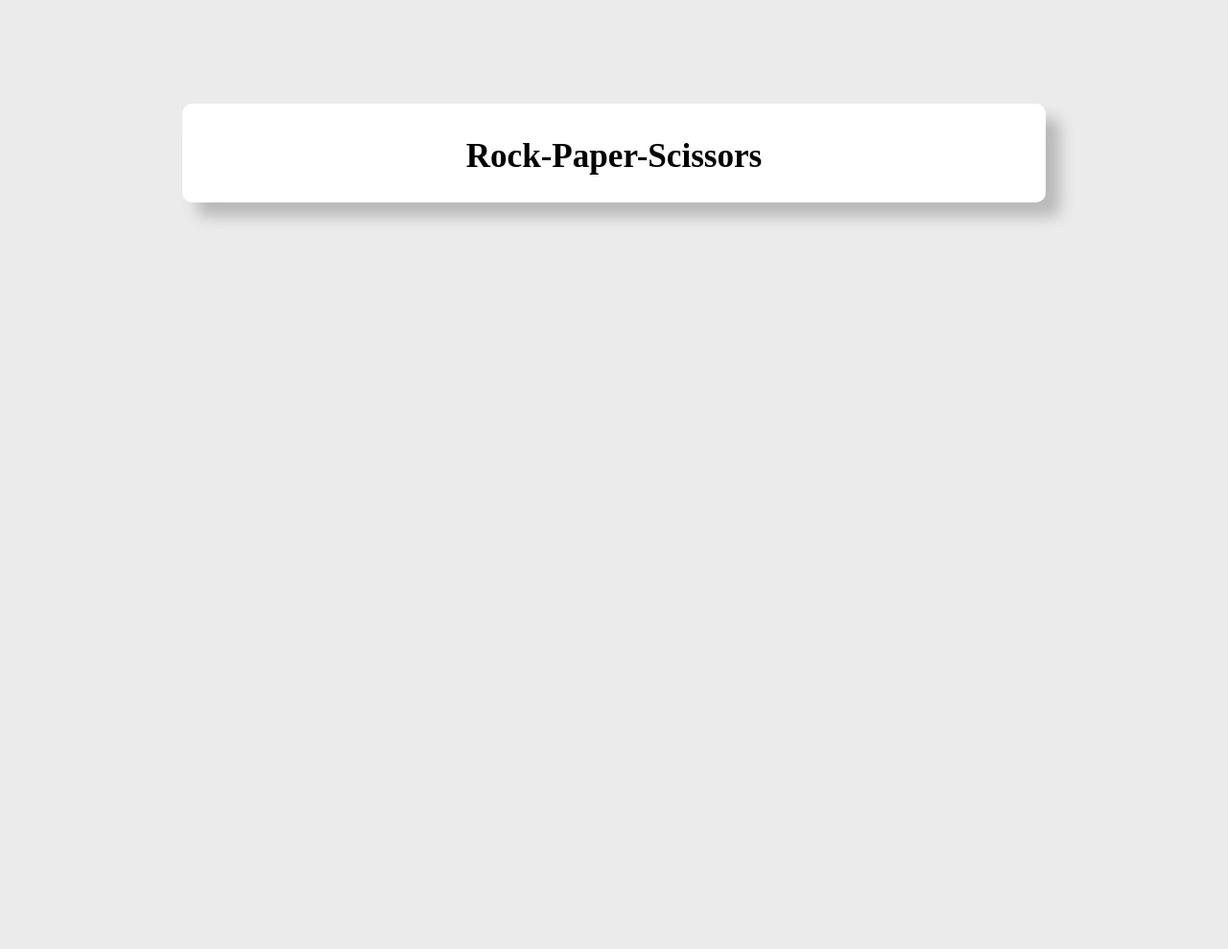
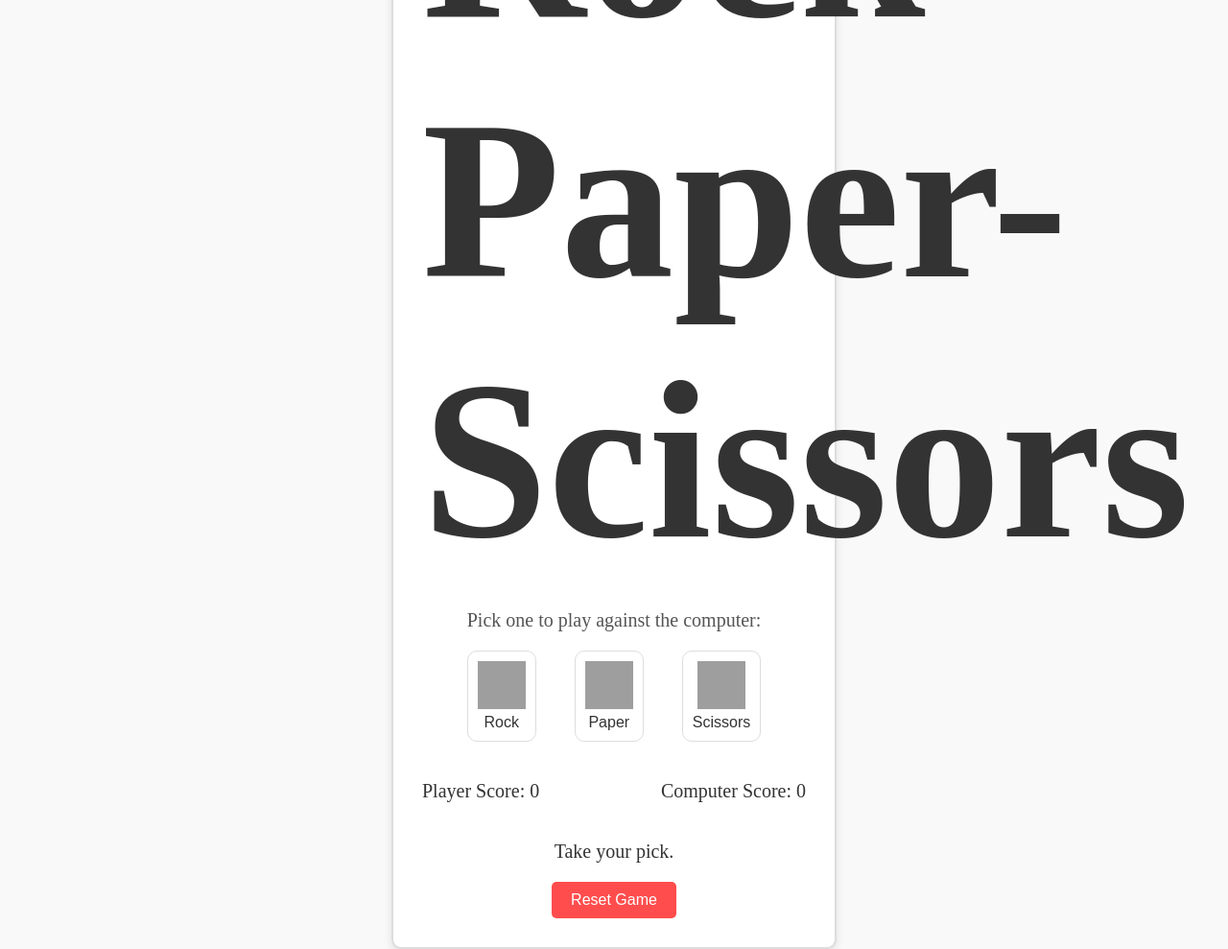
Before and after one commit to msolo30/rock_paper_scissors, a plain HTML site: page index.html in a window 1280 px wide. Shown: the whole page at 96% size. Before the commit the page ends 800 px from the top, so only its background shows below. Drawn offline with Linux system fonts and the light colour scheme; grey boxes are pictures that could not be loaded.

Commit message:
finished

```diff
--- a/index.html
+++ b/index.html
@@ -4,11 +4,37 @@
     <meta charset="UTF-8">
     <meta name="viewport" content="width=device-width, initial-scale=1.0">
     <title>Rock-Paper-Scissors</title>
-    <link rel = "stylesheet" href="style.css">
+    <link rel="stylesheet" href="style.css">
 </head>
 <body>
-    <div class ="title">
-        <h3>Rock-Paper-Scissors</h3>
+    <div class="container">
+        <h1>Rock-Paper-Scissors</h1>
+        <p class="instructions">Pick one to play against the computer:</p>
+        <div class="button-container">
+            <button onclick="play('rock')">
+                <img src="https://static.vecteezy.com/system/resources/thumbnails/047/433/686/small_2x/set-of-sharp-pointed-and-heavy-mineral-rocks-isolated-on-a-transparent-background-cutout-or-clipping-path-png.png" alt="Rock">
+                Rock
+            </button>
+            <button onclick="play('paper')">
+                <img src="https://cdn11.bigcommerce.com/s-2i5mq6440u/images/stencil/original/products/3762/9095/PlasticPaper-CutSheet__18809.1597757191.png?c=2" alt="Paper">
+                Paper
+            </button>
+            <button onclick="play('scissors')">
+                <img src="https://m.media-amazon.com/images/I/71hHJujMqRL.jpg" alt="Scissors">
+                Scissors
+            </button>
+        </div>
+        <div class="score-container">
+            <p>Player Score: <span id="player-score">0</span></p>
+            <p>Computer Score: <span id="computer-score">0</span></p>
+        </div>
+        <div class="result-container">
+            <p id="result">Take your pick.</p>
+        </div>
+        <div class="reset-container">
+            <button id="reset-button" onclick="resetGame()">Reset Game</button>
+        </div>
     </div>
+    <script src="script.js"></script>
 </body>
 </html>
--- a/script.js
+++ b/script.js
@@ -0,0 +1,50 @@
+// Starting the scores for both player and computer
+let playerScore = 0;
+let computerScore = 0;
+
+// Function to handle a player's move
+function play(playerChoice) {
+    // If the game has already ended (someone reached 5 points), stop playing
+    if (playerScore >= 5 || computerScore >= 5) {
+        return;
+    }
+
+    // List of options for the computer to choose from
+    const choices = ['rock', 'paper', 'scissors'];
+    const computerChoice = choices[Math.floor(Math.random() * 3)]; // Random choice for the computer
+
+    //Computer vs human playing results
+    let resultMessage;
+    if (playerChoice === computerChoice) {
+        resultMessage = "It's a tie!";
+    } else if (
+        (playerChoice === 'rock' && computerChoice === 'scissors') ||
+        (playerChoice === 'paper' && computerChoice === 'rock') ||
+        (playerChoice === 'scissors' && computerChoice === 'paper')
+    ) {
+        resultMessage = "You win this round!";
+        playerScore++;
+    } else {
+        resultMessage = "You lose this round.";
+        computerScore++;
+    }
+
+    // Updating the scores
+    document.getElementById('player-score').textContent = playerScore;
+    document.getElementById('computer-score').textContent = computerScore;
+    document.getElementById('result').textContent =
+        `You picked ${playerChoice}, the computer picked ${computerChoice}. ${resultMessage}`;
+
+    if (playerScore === 5 || computerScore === 5) {
+        const winner = playerScore === 5 ? "Congratulations! Click the reset button to play again." : "Game over, the computer won. Click the reset. utton to play again.";
+        document.getElementById('result').textContent += ` ${winner}`;
+    }
+}
+
+function resetGame() {
+    playerScore = 0;
+    computerScore = 0;
+    document.getElementById('player-score').textContent = playerScore;
+    document.getElementById('computer-score').textContent = computerScore;
+    document.getElementById('result').textContent = "Take your pick.";
+}
--- a/style.css
+++ b/style.css
@@ -1,38 +1,107 @@
 body {
+    background-color: #f9f9f9;
+    margin: 0;
+    padding: 0;
     display: flex;
+    justify-content: center;
     align-items: center;
-    justify-content: center;
-    padding-top: 100px;
-    padding-bottom: 100px;
-    background-color: rgb(235, 235, 235);
+    height: 600px;
+    text-align: center;
 }
 
-.box1 {
-    text-align: center;
+.container {
+    background-color: #ffffff;
+    border: 2px solid #ddd;
     border-radius: 10px;
-    background-color: white;
-    height: 90px;
-    width: 900px;
-    box-shadow: 15px 15px 15px rgb(185, 185, 185);
+    padding: 30px;
+    box-shadow: 0 4px 10px rgba(0, 0, 0, 0.1);
+    max-width: 400px;
+    width: 90%;
 }
 
-.box2 {
-    text-align: center;
-    border-radius: 10px;
-    background-color: white;
-    height: 400px;
-    width: 400px;
-    padding-top: 20%;
+h1 {
+    font-size: 236px;
+    margin-bottom: 10px;
+    color: #333;
 }
 
-.title {
-    font-size: 30px;
-    padding-bottom: 1%;
-    background-color: aliceblue;
+.instructions {
+    font-size: 20px;
+    color: #555;
+    margin-bottom: 20px;
+}
+
+.button-container {
+    margin: 20px 0;
+    display: flex;
+    justify-content: center;
+    gap: 40px;
+}
+
+button {
+    background-color: #ffffff;
+    border: 1px solid #ddd;
+    border-radius: 10px;
+    padding: 10px;
+    cursor: pointer;
     text-align: center;
-    border-radius: 10px;
-    background-color: white;
-    height: 90px;
-    width: 900px;
-    box-shadow: 15px 15px 15px rgb(185, 185, 185);
+    font-size: 16px;
+    color: #333;
+    display: flex;
+    flex-direction: column;
+    align-items: center;
 }
+
+button:hover {
+    transform: scale(1.05);
+    box-shadow: 0 4px 10px rgba(0, 0, 0, 0.2);
+}
+
+button img {
+    width: 50px;
+    height: 50px;
+    margin-bottom: 5px;
+}
+
+.score-container {
+    margin: 20px 0;
+    font-size: 20px;
+    color: #333;
+    display: flex;
+    justify-content: space-between;
+    gap: 15px;
+    margin: 5px 0;
+}
+
+
+
+.result-container {
+    margin-top: 20px;
+}
+
+#result {
+    font-size: 20px;
+    color: #333;
+}
+
+.reset-container {
+    margin-top: 20px;
+    display: flex;
+    justify-content: center;
+    align-items: center;
+}
+
+#reset-button {
+    background-color: #ff4d4d;
+    color: white;
+    border: none;
+    padding: 10px 20px;
+    font-size: 16px;
+    border-radius: 5px;
+    justify-content: center;
+    align-items: center;
+}
+
+#reset-button:hover {
+    background-color: #e60000;
+}
```
